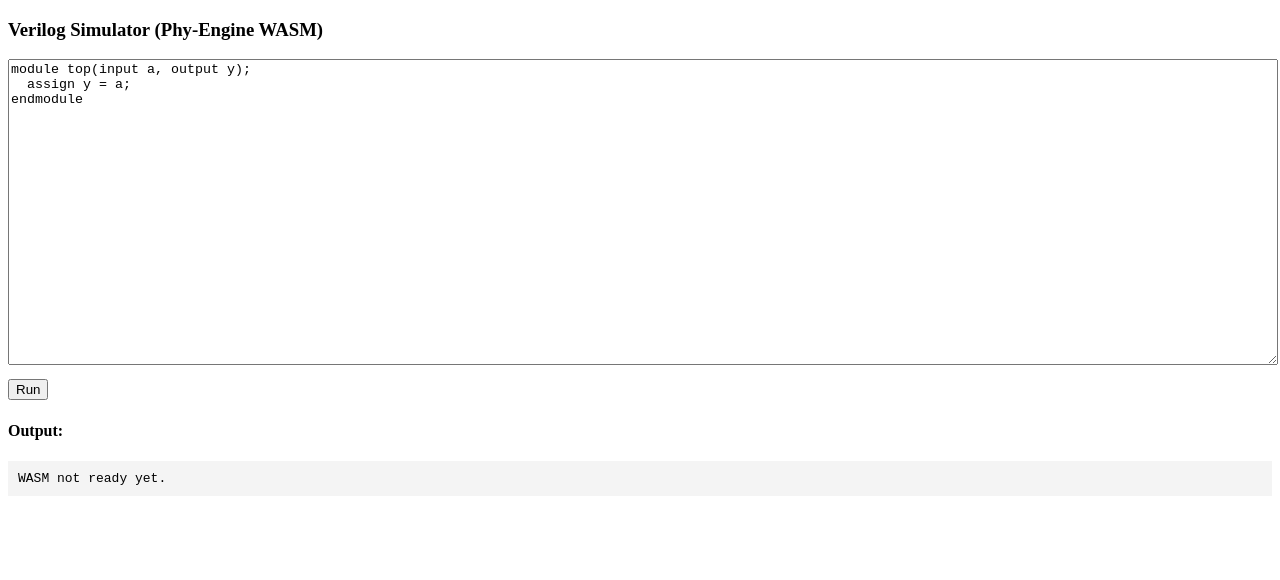
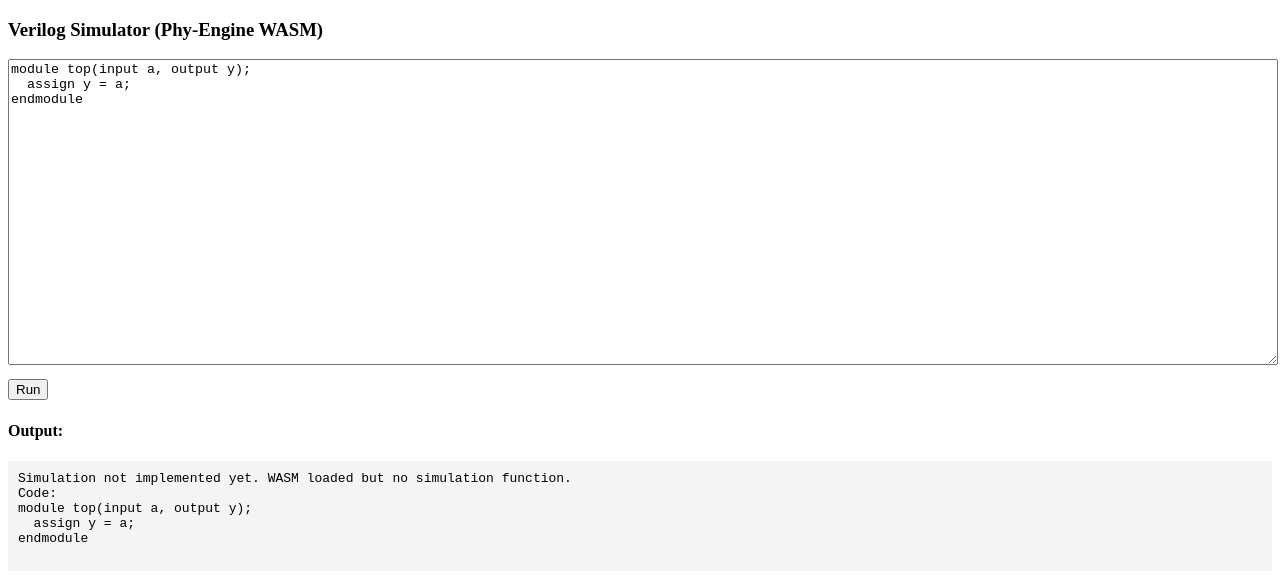
Before and after one commit to tiao2/peweb, a plain HTML site: page index.html in a window 1280 px wide. Both pictures are taken after a click on the button "Run". Drawn offline with Linux system fonts and the light colour scheme.

Commit message:
更新 index.html

```diff
--- a/index.html
+++ b/index.html
@@ -3,7 +3,6 @@
 <head>
     <meta charset="UTF-8">
     <title>Verilog Simulator</title>
-    <script src="simulator.js"></script>
     <style>
         textarea { width: 100%; height: 300px; font-family: monospace; }
         button { margin-top: 10px; }
@@ -22,18 +21,22 @@ endmodule
     <h4>Output:</h4>
     <pre id="output"></pre>
     <script>
-        let simulateFunc = null;
-        Module.onRuntimeInitialized = () => {
-            simulateFunc = Module.cwrap('simulate_verilog', 'string', ['string']);
+        // 定义 Module 对象，设置回调
+        var Module = {
+            onRuntimeInitialized: function() {
+                console.log("WASM ready");
+                document.getElementById('output').innerText = "WASM ready. You can now run simulation.";
+            }
         };
+    </script>
+    <script src="phy_engine.js"></script>
+    <script>
         function run() {
-            const code = document.getElementById('code').value;
-            if (simulateFunc) {
-                const result = simulateFunc(code);
-                document.getElementById('output').innerText = result;
-            } else {
-                document.getElementById('output').innerText = 'WASM not ready yet.';
-            }
+            var code = document.getElementById('code').value;
+            // 这里需要调用您导出的仿真函数，例如 _simulate_verilog 或使用 cwrap
+            // 但官方 phy_engine.js 导出的函数是 _create_circuit 等，需要适配
+            // 临时输出提示
+            document.getElementById('output').innerText = "Simulation not implemented yet. WASM loaded but no simulation function.\nCode:\n" + code;
         }
     </script>
 </body>
```
